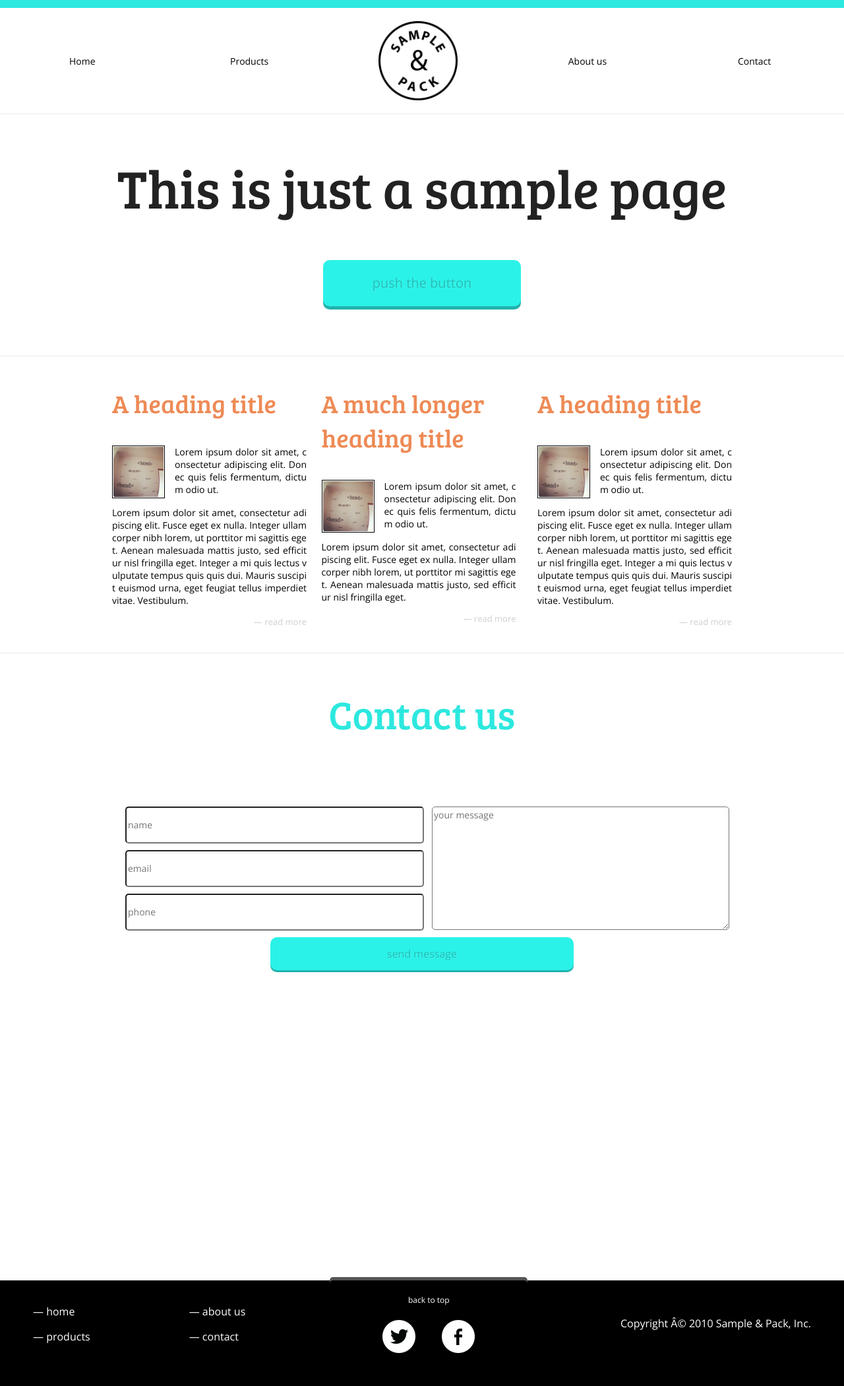
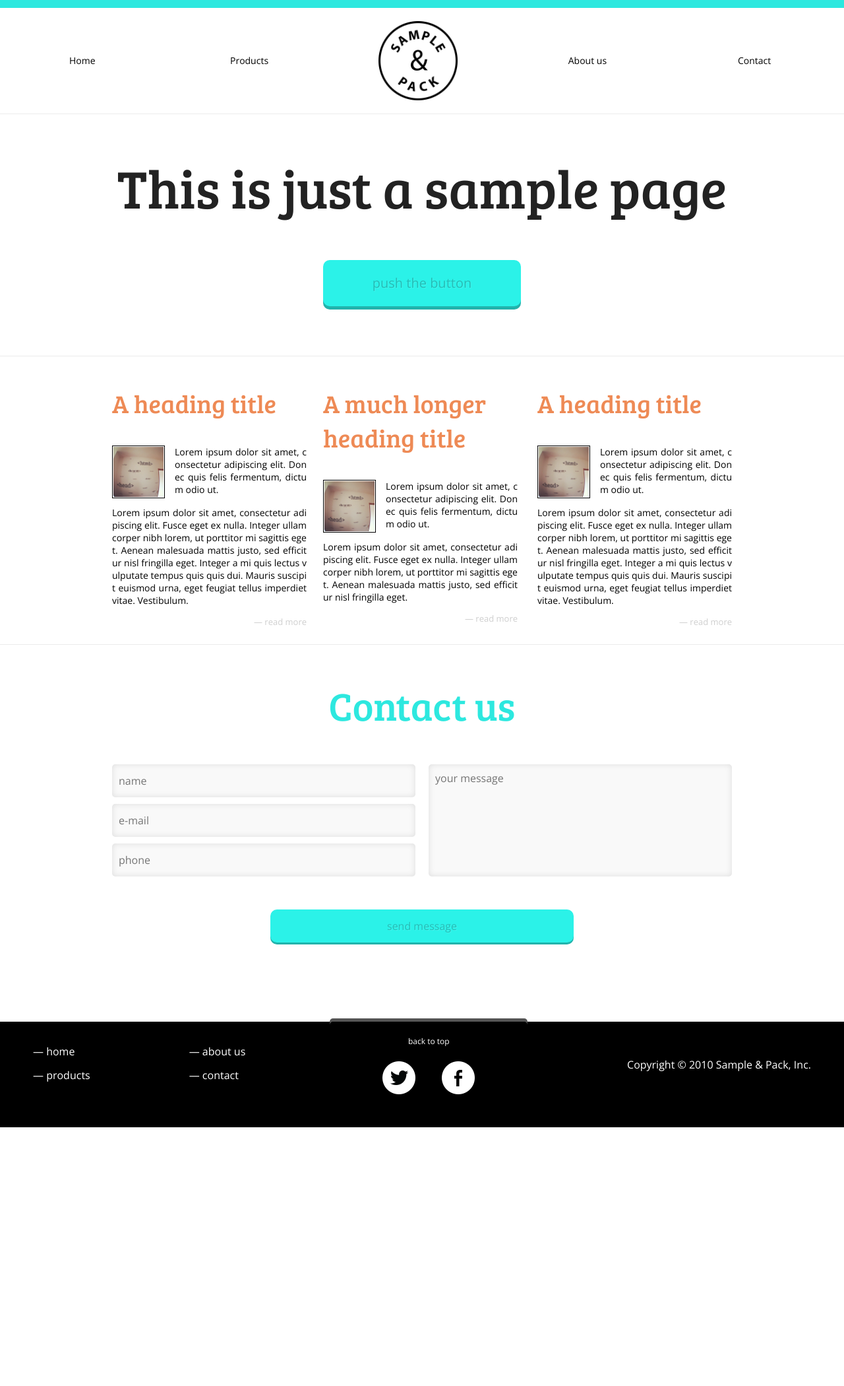
Before and after one commit to PaulinaBinas/ChopChop_Sample_Page, a PHP site: page / in a window 1280 px wide. Shown: the whole page at 66% size. After the commit the page ends 1708 px from the top, so only its background shows below. Run offline with PHP 8.4, Linux system fonts and the light colour scheme; some libraries are stand-ins or nearby versions.

Commit message:
Added javascript files
Red_ipsum and smooth_scroll scripts added and some minor changes to css.

```diff
--- a/index.html
+++ b/index.html
@@ -8,25 +8,30 @@
           content="Paulina Binas" />
     <link href="styles.css" type="text/css" rel="stylesheet">
     <link href="https://fonts.googleapis.com/css?family=Bree+Serif|Open+Sans" rel="stylesheet">
+    <script
+        src="https://code.jquery.com/jquery-3.2.1.js"
+        integrity="sha256-DZAnKJ/6XZ9si04Hgrsxu/8s717jcIzLy3oi35EouyE="
+        crossorigin="anonymous">
+    </script>
 </head>
 <body>
     <div id="main">
         <div id="top"></div>
         <div id="header">
             <span id="button1">
-                Home
+                <a href="index.html" class="top_button">Home</a>
             </span>
             <span id="button2">
-                Products
+                <a href="index.html" class="top_button">Products</a>
             </span>
             <span id="logo_div">
                 <img id="logo" src="logo.png" alt="logo" width="120" height="120">
             </span>
             <span id="button3">
-                About us
+                <a href="index.html" class="top_button">About us</a>
             </span>
             <span id="button4">
-                Contact
+                <a href="index.html" class="top_button">Contact</a>
             </span>
         </div> <!-- end of header -->
 
@@ -34,9 +39,11 @@
 
         <div id="hero">
             <h1>This is just a sample page</h1>
-            <div id="push_button" class="button">
-                push the button
-            </div>
+            <a href="" id="pushTheButton">
+                <div id="push_button" class="button">
+                    push the button
+                </div>
+            </a>
         </div> <!-- end of hero -->
 
         <hr />
@@ -44,7 +51,7 @@
         <div id="content">
             <div id="col1" class="column">
                 <h3>A heading title</h3>
-                <div id="col_upper">
+                <div class="col_upper">
                     <span class="col_img">
                         <img src="paragraph_img.png" width="76" height="76">
                     </span>
@@ -53,15 +60,15 @@
                     </span>
                 </div>
 
-                <div id="col_lower">
-                    <p>Lorem ipsum dolor sit amet, consectetur adipiscing elit. Fusce eget ex nulla. Integer ullamcorper nibh lorem, ut porttitor mi sagittis eget. Aenean malesuada mattis justo, sed efficitur nisl fringilla eget. Integer a mi quis lectus vulputate tempus quis quis dui. Mauris suscipit euismod urna, eget feugiat tellus imperdiet vitae. Vestibulum.</p>
-                    <p class="read_more">&mdash; read more</p>
+                <div class="col_lower">
+                    <p class="lower_p">Lorem ipsum dolor sit amet, consectetur adipiscing elit. Fusce eget ex nulla. Integer ullamcorper nibh lorem, ut porttitor mi sagittis eget. Aenean malesuada mattis justo, sed efficitur nisl fringilla eget. Integer a mi quis lectus vulputate tempus quis quis dui. Mauris suscipit euismod urna, eget feugiat tellus imperdiet vitae. Vestibulum.</p>
+                    <p><a href="" class="read_more">&mdash; read more</a></p>
                 </div>
             </div> <!-- end of col1 -->
 
             <div id="col2" class="column">
                 <h3>A much longer heading title</h3>
-                <div id="col_upper">
+                <div class="col_upper">
                     <span class="col_img">
                         <img src="paragraph_img.png" width="76" height="76">
                     </span>
@@ -69,15 +76,15 @@
                         Lorem ipsum dolor sit amet, consectetur adipiscing elit. Donec quis felis fermentum, dictum odio ut.
                     </span>
                 </div>
-                <div id="col_lower">
-                    <p>Lorem ipsum dolor sit amet, consectetur adipiscing elit. Fusce eget ex nulla. Integer ullamcorper nibh lorem, ut porttitor mi sagittis eget. Aenean malesuada mattis justo, sed efficitur nisl fringilla eget.</p>
-                    <p class="read_more">&mdash; read more</p>
+                <div class="col_lower">
+                    <p class="lower_p_middle">Lorem ipsum dolor sit amet, consectetur adipiscing elit. Fusce eget ex nulla. Integer ullamcorper nibh lorem, ut porttitor mi sagittis eget. Aenean malesuada mattis justo, sed efficitur nisl fringilla eget.</p>
+                    <p><a href="" class="read_more">&mdash; read more</a></p>
                 </div>
             </div> <!-- end of col2 -->
 
             <div id="col3" class="column">
                 <h3>A heading title</h3>
-                <div id="col_upper">
+                <div class="col_upper">
                     <span class="col_img">
                         <img src="paragraph_img.png" width="76" height="76">
                     </span>
@@ -85,9 +92,9 @@
                         Lorem ipsum dolor sit amet, consectetur adipiscing elit. Donec quis felis fermentum, dictum odio ut.
                     </span>
                 </div>
-                <div id="col_lower">
-                    <p>Lorem ipsum dolor sit amet, consectetur adipiscing elit. Fusce eget ex nulla. Integer ullamcorper nibh lorem, ut porttitor mi sagittis eget. Aenean malesuada mattis justo, sed efficitur nisl fringilla eget. Integer a mi quis lectus vulputate tempus quis quis dui. Mauris suscipit euismod urna, eget feugiat tellus imperdiet vitae. Vestibulum.</p>
-                    <p class="read_more">&mdash; read more</p>
+                <div class="col_lower">
+                    <p class="lower_p">Lorem ipsum dolor sit amet, consectetur adipiscing elit. Fusce eget ex nulla. Integer ullamcorper nibh lorem, ut porttitor mi sagittis eget. Aenean malesuada mattis justo, sed efficitur nisl fringilla eget. Integer a mi quis lectus vulputate tempus quis quis dui. Mauris suscipit euismod urna, eget feugiat tellus imperdiet vitae. Vestibulum.</p>
+                    <p><a href="" class="read_more">&mdash; read more</a></p>
                 </div>
             </div> <!-- end of col3 -->
 
@@ -98,14 +105,14 @@
         <div id="contact">
             <h2>Contact us</h2>
             <form action="http://www.randompageforchopchop.com/login.php">
-                <div id="left_form">
+                <span id="left_form">
                     <input id="name" type="text" size="15" maxlength="50" placeholder="name" />
-                    <input id="email" type="email" size="15" placeholder="email" />
+                    <input id="email" type="email" size="15" placeholder="e-mail" />
                     <input id="phone" type="tel" size="15" placeholder="phone" />
-                </div>
-                <div id="right_form">
+                </span>
+                <span id="right_form">
                     <textarea name="message"  placeholder="your message"></textarea>
-                </div>
+                </span>
                 <div id="submit_bttn">
                     <input id="submit" type="submit" value="send message">
                 </div>
@@ -115,16 +122,16 @@
     <div id="footer">
         <span id="footer_buttons">
             <span id="left_buttons">
-                <p>&mdash; home</p>
-                <p>&mdash; products</p>
+                <p><a href="">&mdash; home</a></p>
+                <p><a href="">&mdash; products</a></p>
             </span>
             <span id="right_buttons">
-                <p>&mdash; about us</p>
-                <p>&mdash; contact</p>
+                <p><a href="">&mdash; about us</a></p>
+                <p><a href="">&mdash; contact</a></p>
             </span>
         </span>
         <span id="footer_middle">
-                <a href="#top">
+                <a href="#top" id="scrollTop">
                     <div id="back_to_top">
                         back to top
                     </div>
@@ -139,8 +146,11 @@
                 </div>
             </span>
         <span id="right_text">
-            Copyright © 2010 Sample &amp; Pack, Inc.
+            Copyright &copy; 2010 Sample &amp; Pack, Inc.
         </span>
     </div> <!-- end of footer -->
+    <script type="text/javascript" src="smooth_scroll.js"></script>
+    <script type="text/javascript" src="red_ipsum.js"></script>
+    <script type="text/javascript" src="read_more.js"></script>
 </body>
 </html>
--- /dev/null
+++ b/red_ipsum.js
@@ -0,0 +1,20 @@
+function changeBack()
+{
+    var col_upper = $(".col_txt");
+    var col_lower = $(".lower_p");
+    var col_lower_middle = $(".lower_p_middle");
+    col_upper.html(col_upper.html().replace(/ipsum/, ' <span style="color: black">$&</span>'));
+    col_lower.html(col_lower.html().replace(/ipsum/, ' <span style="color: black">$&</span>'));
+    col_lower_middle.html(col_lower_middle.html().replace(/ipsum/, ' <span style="color: black">$&</span>'));
+}
+
+$("#pushTheButton").click(function() {
+    var col_upper = $(".col_txt");
+    var col_lower = $(".lower_p");
+    var col_lower_middle = $(".lower_p_middle");
+    col_upper.html(col_upper.html().replace(/ipsum/, ' <span style="color: red">$&</span>'));
+    col_lower.html(col_lower.html().replace(/ipsum/, ' <span style="color: red">$&</span>'));
+    col_lower_middle.html(col_lower_middle.html().replace(/ipsum/, ' <span style="color: red">$&</span>'));
+    setTimeout(changeBack, 3000);
+    return false;
+});
--- /dev/null
+++ b/smooth_scroll.js
@@ -0,0 +1,4 @@
+$("#scrollTop").click(function() {
+     $("html, body").animate({ scrollTop: 0 }, "slow");
+     return false;
+});
--- a/styles.css
+++ b/styles.css
@@ -19,10 +19,6 @@ body {
     background-color: #ffffff;
     margin: 0px;
     padding: 0px;
-}
-
-#main {
-    height: 230vh;
 }
 
 #top {
@@ -53,11 +49,6 @@ body {
     height: 160px;
     color: #ffffff;
     margin-top: 100px;
-}
-
-#col2 {
-    margin-left: 22.5px;
-    margin-right: 22.5px;
 }
 
 .column {
@@ -95,6 +86,8 @@ hr {
 
 #col2 {
     display: inline-block;
+    margin-left: 25px;
+    margin-right: 22.5px;
 }
 
 #col3 {
@@ -117,8 +110,24 @@ hr {
 #button1, #button2, #button3, #button4 {
     vertical-align: middle;
     width: 19.5%;
+    line-height:120px;
+    height: 120px;
     text-align: center;
     overflow: hidden;
+}
+
+.top_button {
+    text-decoration: none;
+    font-family: 'Open Sans', sans-serif;
+    font-size: 14px;
+}
+
+.top_button:hover, .top_button:focus, .top_button:after {
+    color: #e5e5e5;
+    border-bottom-color: #2de8df;
+    border-bottom-width: 1px;
+    border-bottom-style: solid;
+    padding-bottom: 15px;
 }
 
 #button1 {
@@ -152,6 +161,10 @@ hr {
     text-shadow: 1px 1px #42f4ec;
 }
 
+#pushTheButton {
+    text-decoration: none;
+}
+
 .col_img {
     float: left;
 }
@@ -167,13 +180,13 @@ hr {
     padding-left: 10px;
 }
 
-#col_upper {
+.col_upper {
     word-break: break-all;
     margin-bottom: 10px;
     vertical-align: top;
 }
 
-#col_lower {
+.col_lower {
     word-break: break-all;
     -webkit-hyphens: auto;
     -moz-hyphens: auto;
@@ -184,50 +197,72 @@ hr {
     vertical-align: bottom;
 }
 
-.read_more {
-    text-align: right;
+p .read_more {
+    float: right;
     color: #cfcfcf;
+    text-decoration: none;
+    font-family: 'Open Sans', sans-serif;
     font-size: 13px;
 }
 
+p .read_more:hover {
+    color: #2de8df;
+}
+
 form {
-    width: 900px;
+    width: 940px;
     margin: auto;
 }
 
 input {
     display: block;
-    width: 445px;
-    height: 50px;
+    width: 440px;
+    height: 30px;
     margin-bottom: 10px;
     border-radius: 5px;
+    padding: 10px;
+    font-family: 'Open Sans', sans-serif;
+    font-size: 16px;
+    background-color: #f9f9f9;
+    box-shadow: inset 0 0 10px #dddddd;
+    border-style: none;
+}
+
+input #phone {
+    margin-bottom: 0px;
 }
 
 textarea {
     display: block;
-    width: 445px;
-    height: 181px;
+    width: 440px;
+    height: 150px;
     border-radius: 5px;
+    padding: 10px;
+    font-family: 'Open Sans', sans-serif;
+    font-size: 16px;
+    background-color: #f9f9f9;
+    resize: none;
+    box-shadow: inset 0 0 10px #dddddd;
+    border-style: none;
 }
 
 #right_form {
-    width: 435px;
+    width: 460px;
     float: right;
 }
 
 #left_form {
-    width: 435px;
+    width: 460px;
     float: left;
     margin-right: 20px;
 }
 
-
 #submit_bttn {
-    width: 900px;
-    height: 230px;
+    width: 940px;
+    height: 70px;
     bottom: 0px;
-    margin-top: 100px;
     display: block;
+    padding-top: 220px;
 }
 
 #submit {
@@ -264,8 +299,9 @@ textarea {
     margin-right: auto;
 }
 
-#footer_buttons p {
+#footer_buttons p a {
     color: #ffffff;
+    text-decoration: none;
     font-size: 16px;
     text-align: left;
 }
```
Also changed, not shown: read_more.js (added).
